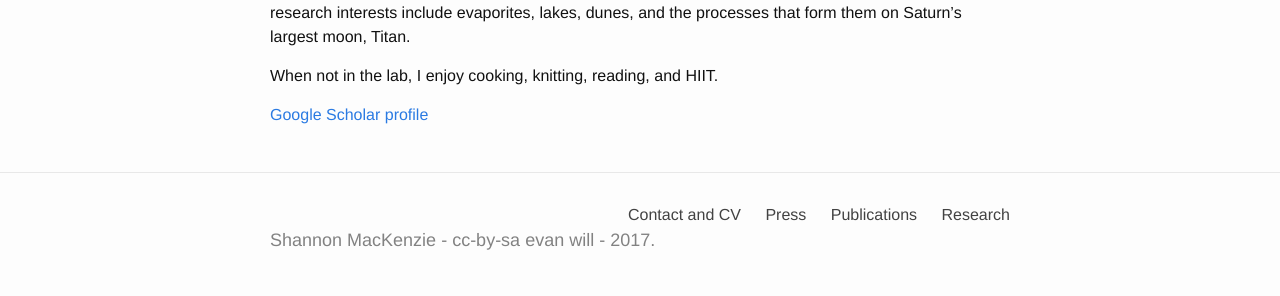
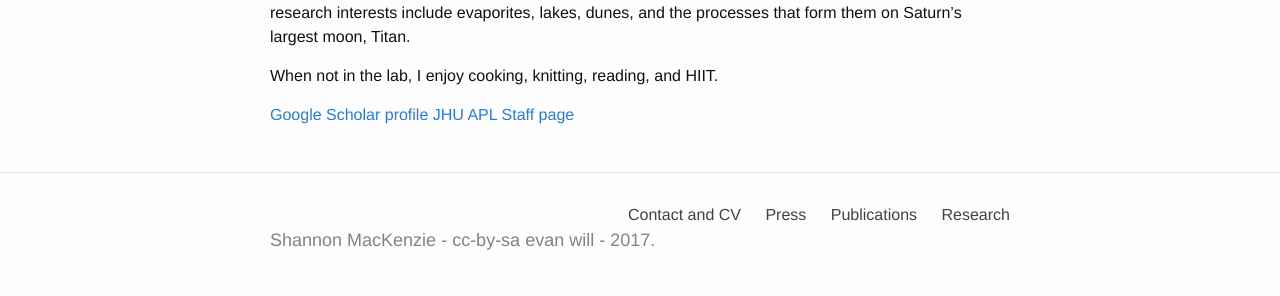
Before and after one commit to shannonmackenzie/shannonmackenzie.github.io, a Jekyll site: the page built from index.md, in a window 1280 px wide. Shown: the part 733-1029 px from the top of the page. Built offline with Jekyll 4.4.1, drawn with Linux system fonts in a browser that asks for light colours.

Commit message:
Update index.md
added jhu apl staff page

```diff
--- a/index.md
+++ b/index.md
@@ -14,3 +14,4 @@
 
 
 [Google Scholar profile](https://scholar.google.com/citations?user=982dVpEAAAAJ&hl=en)
+[JHU APL Staff page](https://secwww.jhuapl.edu/SpaceScience/Staff/ProfileView/175)
```
